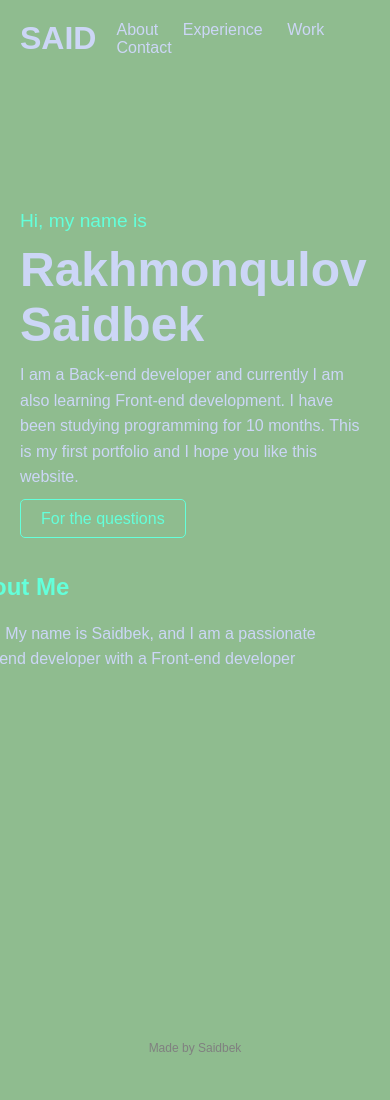
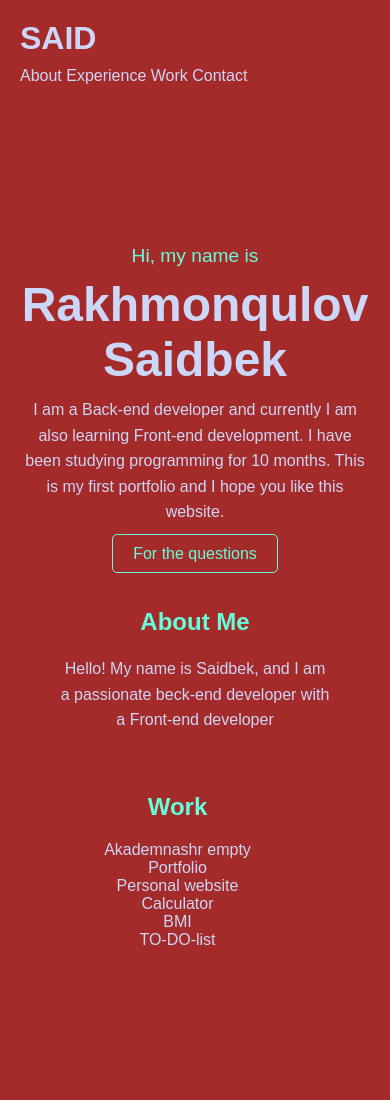
Before and after one commit to Saidbek-2011/New-folder, a plain HTML site: page index.html in a window 390 px wide. Shown: the top 1100 px of the page. Before the commit the page ends 1075 px from the top, so only its background shows below. Drawn offline with Linux system fonts and the light colour scheme.

Commit message:
yangi qosh

```diff
--- a/index.html
+++ b/index.html
@@ -18,7 +18,7 @@
         </nav>
     </header>
 
-    <main>
+    <main class="main">
         <section class="hero">
             <p class="greeting">Hi, my name is</p>
             <h1>Rakhmonqulov Saidbek</h1>
@@ -34,16 +34,15 @@
 
         </section>
 
-        <section class="Work">
+        <section class="Wor">
             <h2>Work</h2>
-            <ul class="ul">
-                <li class="li">Akademnashr empty</li>
-                <li class="li">Portfolio</li>
-                <li class="li">Personal website</li>
-                <li class="li">Calculator</li>
-                <li class="li">BMI</li>
-                <li class="li">TO-DO-list</li>
-            </ul>
+            <p class="ish">Akademnashr empty</p>
+            <p class="ish">Portfolio</p>
+            <p class="ish">Personal website</p>
+            <p class="ish">Calculator</p>
+            <p class="ish">BMI</p>
+            <p class="ish">TO-DO-list</p>
+
         </section>
 
 
--- a/style.css
+++ b/style.css
@@ -8,7 +8,7 @@
 
 
 body {
-    background-color: darkseagreen;
+    background-color: brown;
     color: #ccd6f6;
     font-family: sans-serif;
 
@@ -36,10 +36,11 @@ nav a {
 
 main {
     display: flex;
+
     flex-direction: column;
     align-items: center;
     justify-content: center;
-    height: 100vh;
+    height: 120vh;
 }
 
 .hero {
@@ -116,19 +117,22 @@ nav a:hover {
 .about-me h2 {
     color: #64ffda;
     margin-bottom: 20px;
+    padding-left: 15px;
 }
 
 .about-me p {
     line-height: 1.6;
     margin-bottom: 15px;
+    padding-left: 15px;
 }
 
-.Work h2 {
+.Wor h2 {
     color: #64ffda;
     margin-bottom: 20px;
+    padding-left: 15px;
 }
 
-.Work {
+.Wor {
     margin-left: -630px;
     padding: 20px;
     text-align: left;
@@ -145,6 +149,65 @@ footer{
 
 .footer-p{
     text-align: center;
+    justify-content: center;
+    align-items: center;
     color: gray;
     font-size: 12px;
 }
+
+.ish{
+    padding-left: 15px;
+}
+
+.main{
+    max-width: 800px;
+    max-height: 1080px;
+}
+
+
+
+@media (max-width: 768px) {
+    header {
+        flex-direction: column;
+        align-items: flex-start;
+    }
+
+    nav {
+        margin-top: 10px;
+        flex-direction: column;
+        align-items: flex-start;
+    }
+    .about-me {
+        text-align: center;
+        margin-left: 5px;
+    }
+
+    .Wor {
+        text-align: center;
+
+        justify-content: center;
+        padding-left: 600px;
+    }
+
+    nav a {
+        margin: 5px 0;
+    }
+
+    main {
+        padding: 20px;
+        height: auto;
+    }
+
+    .hero {
+        text-align: center;
+    }
+
+
+
+    .email-link {
+        position: static;
+        transform: none;
+        margin-top: 20px;
+        text-align: center;
+    }
+}
```
